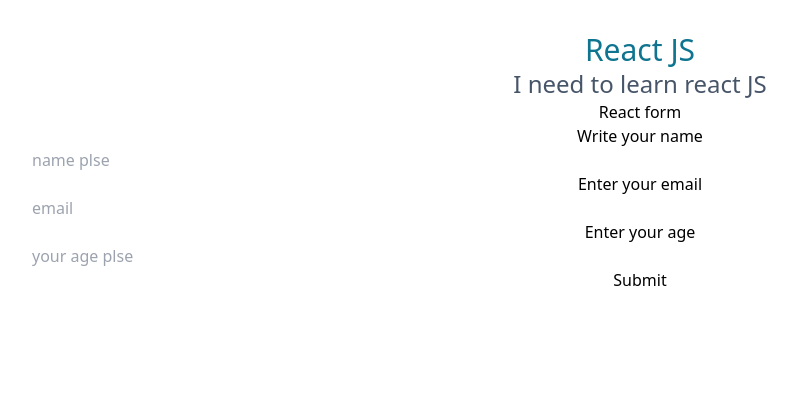
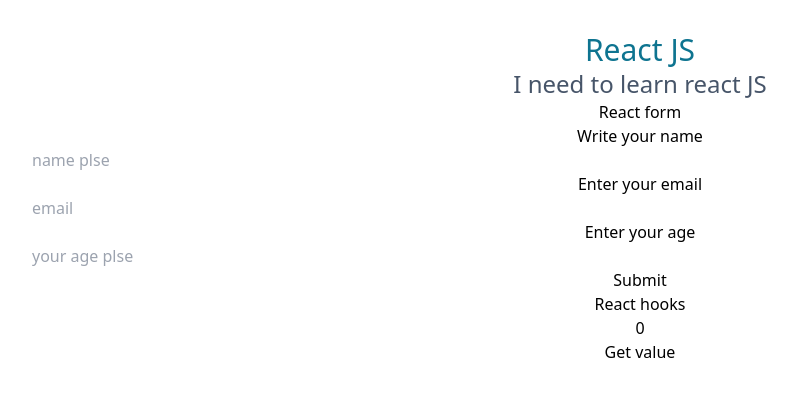
Before and after one commit to benidama/allAbout-ReactJS, a React (Vite) app: page / in a window 1280 px wide. Shown: the top 396 px of the page, without its empty margins (0-797 px from the left). Built offline with nearby package versions, Linux system fonts and the light colour scheme.

Commit message:
adding useState hook

```diff
--- a/src/App.jsx
+++ b/src/App.jsx
@@ -2,6 +2,7 @@
 import "./App.css";
 import Reactus from "./Component/Reactus";
 import Forms from "./Component/Forms";
+import State from "./Component/State";
 
 function App() {
   return (
@@ -9,6 +10,7 @@
       <h1 className="text-center text-3xl text-cyan-700">React JS</h1>
       <Reactus />
       <Forms />
+      <State />
     </>
   );
 }
--- /dev/null
+++ b/src/Component/State.jsx
@@ -0,0 +1,15 @@
+import React, { useState } from "react";
+
+function State() {
+  const [count, setCount] = useState(0);
+  const update = () => setCount((v) => v + 1);
+  return (
+    <div>
+      <h1>React hooks</h1>
+      <h1>{count}</h1>
+      <button onClick={update}>Get value</button>
+    </div>
+  );
+}
+
+export default State;
```
